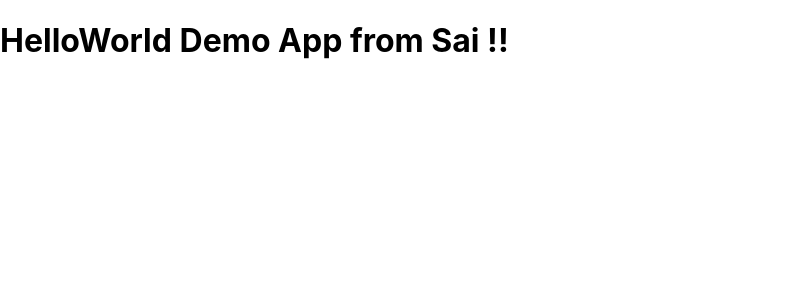
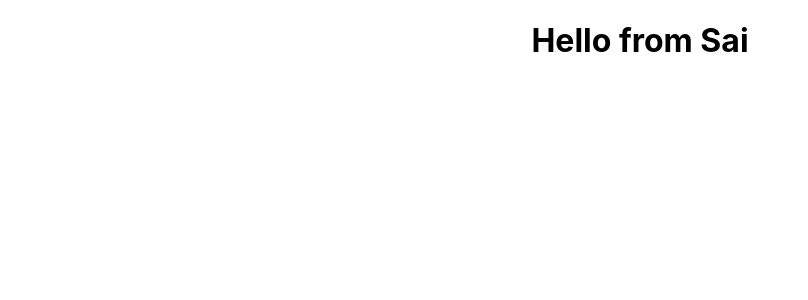
Before and after one commit to Saiprasadpampatwar/helloWorldReact, a React (Create React App) app: page / in a window 1280 px wide. Shown: the top 300 px of the page, without its empty margins (0-808 px from the left). Built offline with nearby package versions, Linux system fonts and the light colour scheme.

Commit message:
[Saiprasad]Added:  displaying message in ReactJS

```diff
--- a/src/App.js
+++ b/src/App.js
@@ -3,18 +3,12 @@ import './App.css';
 import React from "react";
 
 class App extends React.Component{
-  constructor() {
-    super();
-    this.state = {
-      title: "HelloWorld Demo App  from Sai !!"
-    };
-  }
-  render() {
-    return (
-      <div>
-        <h1>{this.state.title}</h1>
+  render(){
+    return(
+      <div class="App">
+        <h1>Hello from Sai</h1>
       </div>
-    );
+    )
   }
 }
 
```
Also changed, not shown: 1 other file (tests, documents, lock files or other folders).
